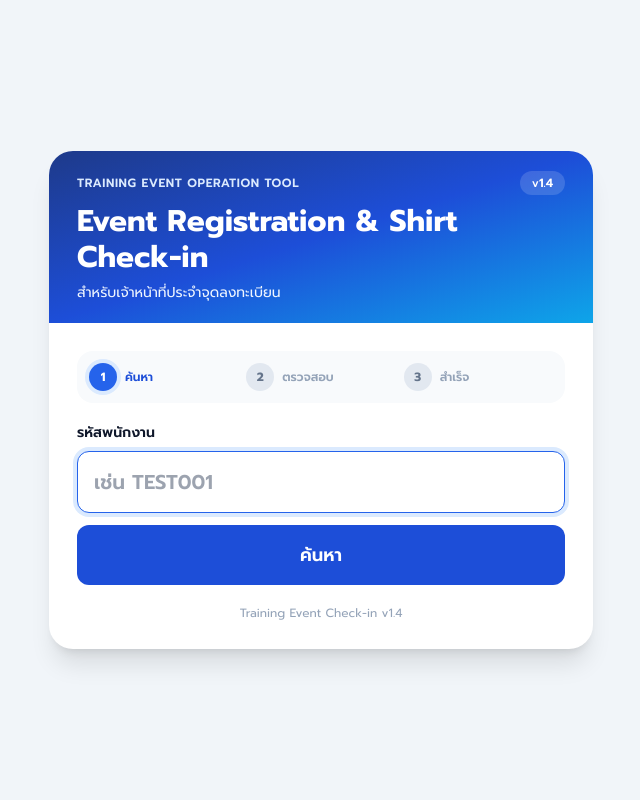
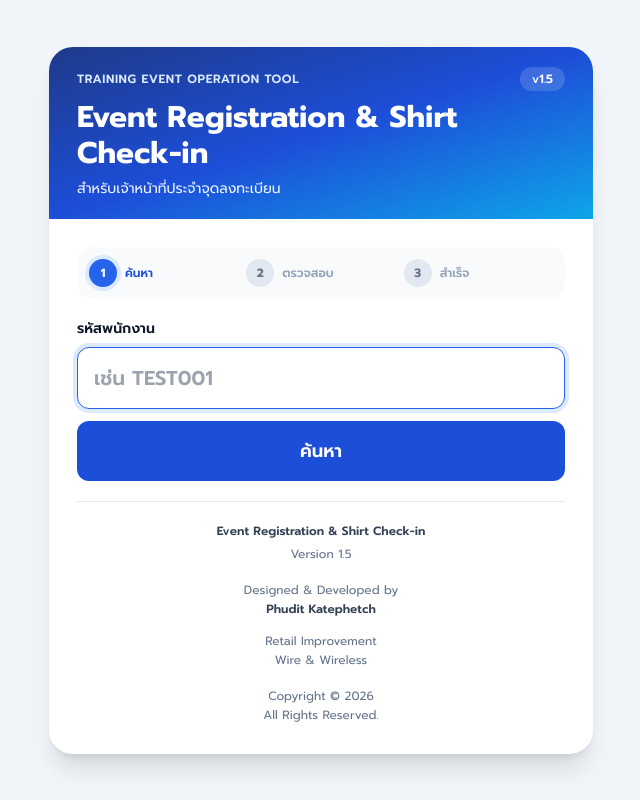
Before and after one commit to Phuditk/Training-Event-CheckIn, a plain HTML site: page index.html in a window 1280 px wide. Shown: the whole page, without its empty margins (319-959 px from the left). Drawn offline with nearby package versions, Linux system fonts and the light colour scheme.

Commit message:
Add files via upload
Release Version 1.5 Developer Footer

```diff
--- a/index.html
+++ b/index.html
@@ -248,7 +248,7 @@
         <div>
           <div class="flex items-center justify-between gap-3">
             <p class="text-xs font-semibold uppercase tracking-wider text-blue-100">Training Event Operation Tool</p>
-            <span class="rounded-full bg-white/15 px-3 py-1 text-xs font-semibold text-white">v1.4</span>
+            <span class="rounded-full bg-white/15 px-3 py-1 text-xs font-semibold text-white">v1.5</span>
           </div>
           <h1 class="mt-2 text-2xl font-bold leading-tight sm:text-3xl">
             Event Registration &amp; Shirt Check-in
@@ -444,7 +444,16 @@
             ค้นหาคนถัดไปทันที
           </button>
         </section>
-        <p class="text-center text-xs text-slate-400">Training Event Check-in v1.4</p>
+        <footer class="border-t border-slate-200 pt-5 text-center text-xs leading-relaxed text-slate-500">
+          <p class="font-semibold text-slate-700">Event Registration &amp; Shirt Check-in</p>
+          <p class="mt-1">Version 1.5</p>
+          <p class="mt-4">Designed &amp; Developed by</p>
+          <p class="font-semibold text-slate-700">Phudit Katephetch</p>
+          <p class="mt-3">Retail Improvement</p>
+          <p>Wire &amp; Wireless</p>
+          <p class="mt-4">Copyright © 2026</p>
+          <p>All Rights Reserved.</p>
+        </footer>
       </div>
     </section>
   </main>
```
